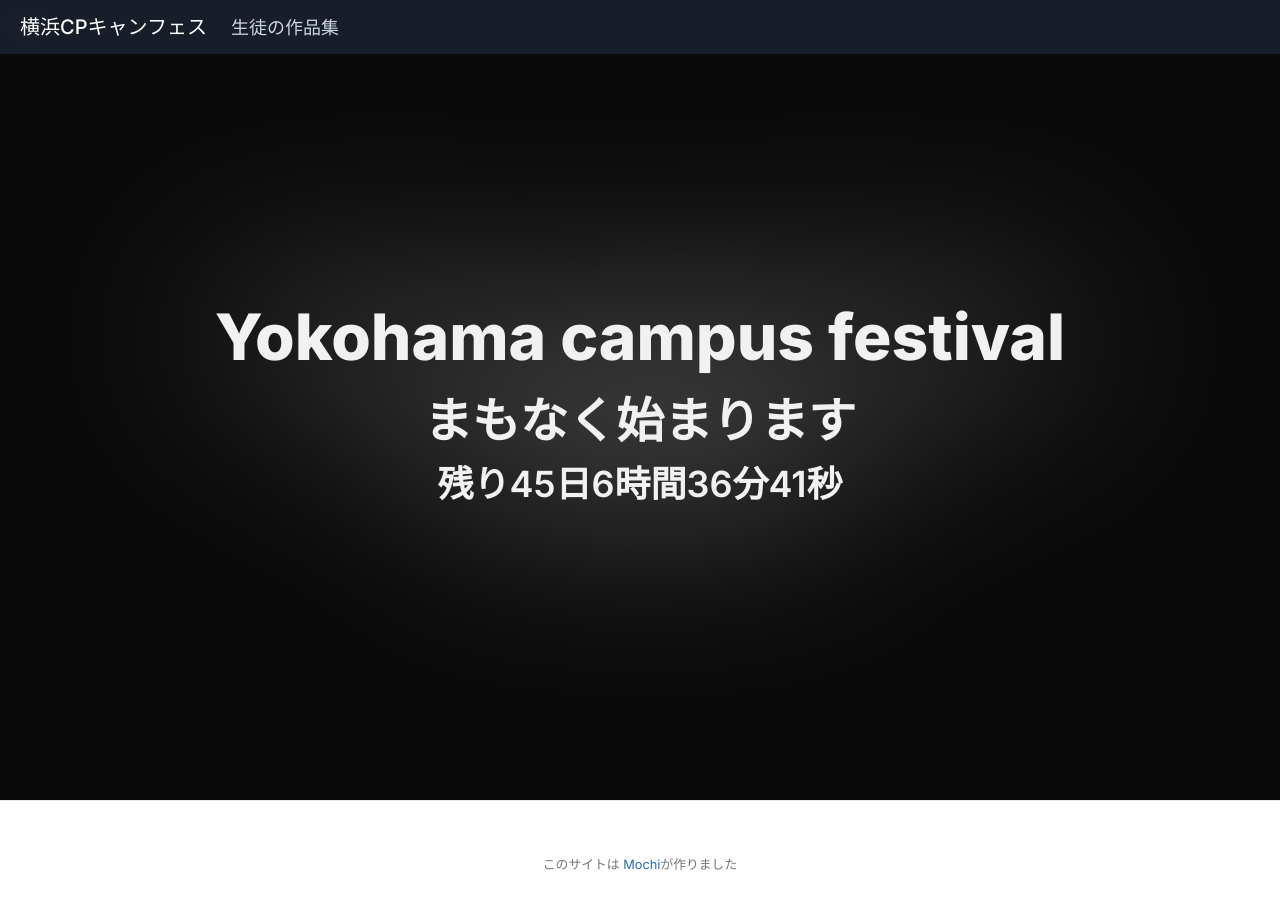
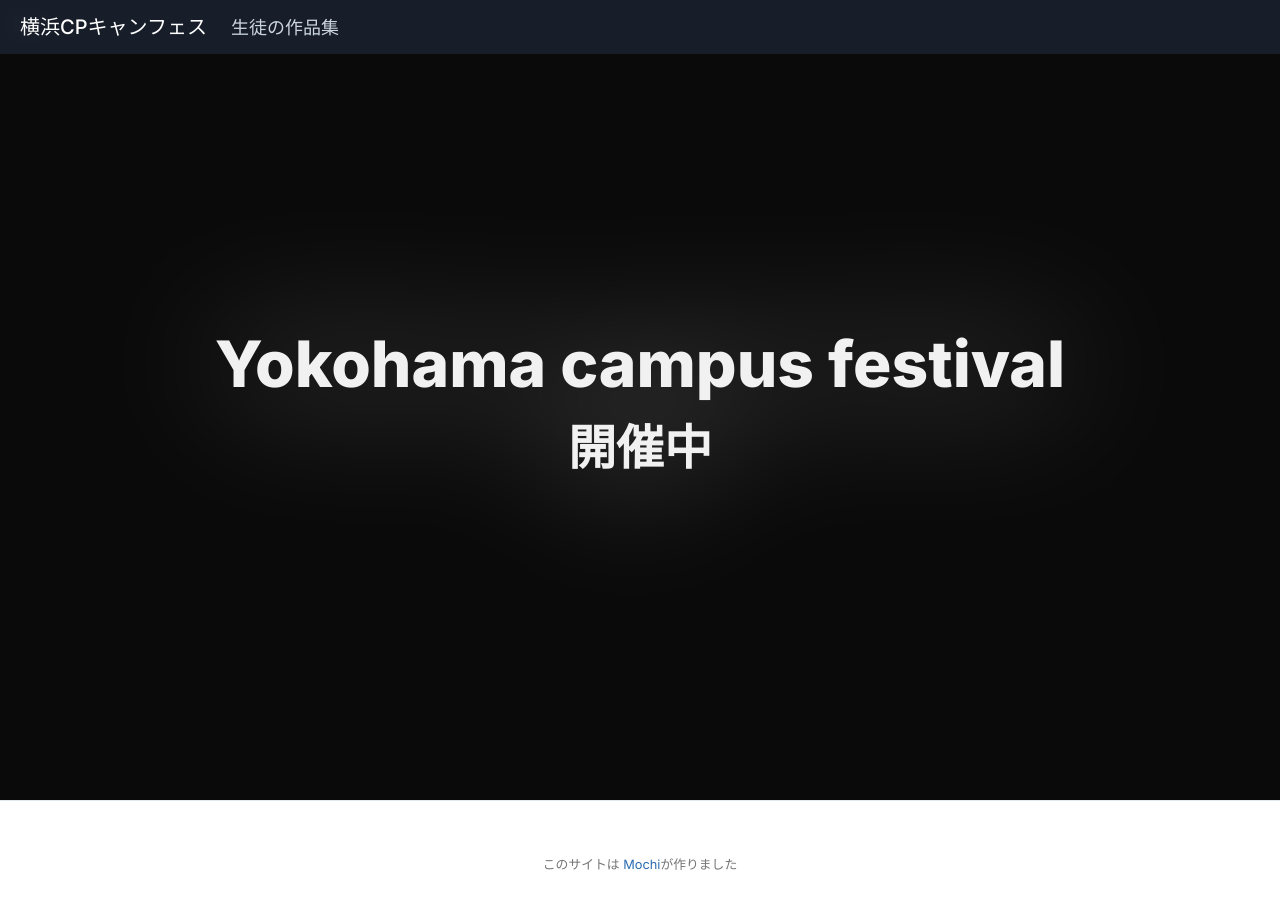
Before and after one commit to Mochichi2003/Campus-festival, a Next.js app: page /live in a window 1280 px wide. Built offline with nearby package versions, Linux system fonts and the light colour scheme.

Commit message:
色々追加した

```diff
--- a/components/Countdowntimer/CountdownTimer.module.sass
+++ b/components/Countdowntimer/CountdownTimer.module.sass
@@ -16,7 +16,7 @@
     width: 100vw
     position: absolute
     transition: 100ms
-    filter: drop-shadow(0px 0px 100px  #ffffff)
+    filter: drop-shadow(0px 0px 70px  rgba(255, 255, 255, 0.5))
     // text-shadow: 0px 0px 10px  #ffffff
     // animation: drop-shadow-animation 10s ease 0s infinite alternate none running
     user-select: none
--- a/components/Countdowntimer/CountdownTimer.tsx
+++ b/components/Countdowntimer/CountdownTimer.tsx
@@ -19,12 +19,23 @@ class RemainingTime extends React.Component {
   state: any;
 
   nowtime(): any {
+    // 上は本番用
     this.eventDate = dayjs(
       "2020-11-29 13:00:00.000",
       "YYYY-MM-DD HH:mm:ss.SSS"
     );
+    // 下はテスト用
+    this.eventDate = dayjs(
+      "2020-10-12 13:00:00.000",
+      "YYYY-MM-DD HH:mm:ss.SSS"
+    );
 
     debug(dayjs().format("残り DD日 hh時間mm分ss秒"));
+    if (this.eventDate.diff(dayjs()) < 0) {
+      console.log("0秒以下になりました");
+      console.log(this.eventDate.diff(dayjs()));
+      return "";
+    } else {
       return (
         "残り" +
         Math.floor(this.eventDate.diff(dayjs()) / 1000 / 60 / 60 / 24) +
@@ -37,10 +48,24 @@ class RemainingTime extends React.Component {
         "秒"
       );
     }
+  }
+
+  nowsession() {
+    if (this.nowtime() === "") {
+      return (
+        <div>
+          開催中
+          {/* <div className={styles.arrows}></div> */}
+        </div>
+      );
+    } else {
+      return "まもなく始まります";
+    }
+  }
 
   constructor(props: any) {
     super(props);
-    this.state = { time: this.nowtime() };
+    this.state = { time: this.nowtime(), insession: this.nowsession() };
   }
 
   componentDidMount() {
@@ -54,6 +79,7 @@ class RemainingTime extends React.Component {
   tick() {
     this.setState({
       time: this.nowtime(),
+      insession: this.nowsession(),
     });
   }
 
@@ -61,11 +87,16 @@ class RemainingTime extends React.Component {
   render() {
     return (
       <>
+        <h2 className="sm:text-5xl  text-3xl font-semibold ">
+          {/* まもなく始まります */}
+          {this.state.insession}
+        </h2>
         <p>{this.state.time}</p>
       </>
     );
   }
 }
+
 export default function countdowntimer() {
   return (
     <div className={styles.main}>
@@ -82,9 +113,7 @@ export default function countdowntimer() {
         >
           Yokohama campus festival
         </h1>
-        <h2 className="sm:text-5xl  text-3xl font-semibold ">
-          まもなく始まります
-        </h2>
+
         <h2 className="sm:text-4xl text-2xl font-semibold ">
           <RemainingTime />
         </h2>
```
Lines whose indentation alone changed are shown as unchanged.
